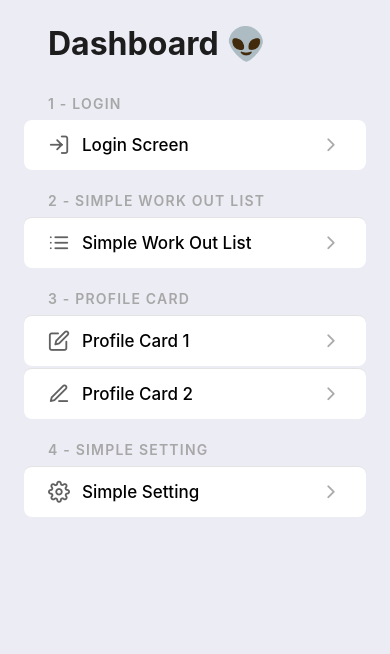
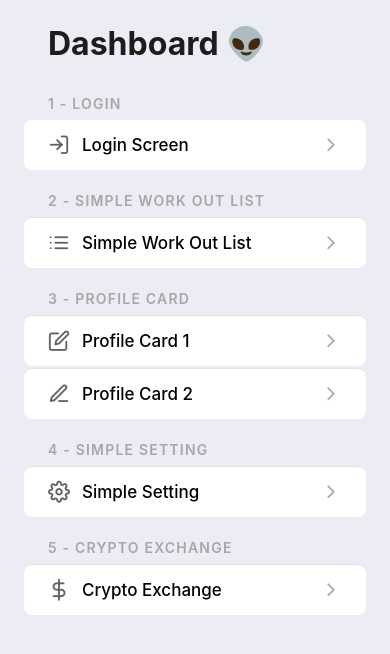
Before and after one commit to dinhdangkhoa0201/withframe-tutorial, a React Native app: screen / in a window 390 px wide. Shown: the top 654 px of the page. Built offline with nearby package versions, Linux system fonts and the light colour scheme.

Commit message:
dev: add Crypto Exchange screen

```diff
--- a/dashboard.js
+++ b/dashboard.js
@@ -45,5 +45,15 @@ export const DASHBOARD_DATA = [
                 navigateTo: "Setting"
             }
         ]
+    }, {
+        name: "5 - Crypto Exchange",
+        items: [
+            {
+                id: "crypto",
+                label: "Crypto Exchange",
+                icon: "dollar-sign",
+                navigateTo: "CryptoExchange"
+            }
+        ]
     }
 ]
--- a/navigationConfig.js
+++ b/navigationConfig.js
@@ -36,5 +36,12 @@ export const stackNavigatorConfig = [
         options: {
             title: "Simple Setting"
         }
+    }, {
+        name: "CryptoExchange",
+        component: require("./src/screens/5-cryptoexchange/CryptoExchange").default,
+        options: {
+            title: "Crypto Exchange",
+            headerShown: false
+        }
     }
 ]
--- /dev/null
+++ b/src/screens/5-cryptoexchange/CryptoExchange.js
@@ -0,0 +1,245 @@
+import React from "react";
+import {SafeAreaView, ScrollView, StatusBar, StyleSheet, Text, TouchableOpacity, View} from "react-native";
+import Feather from "react-native-vector-icons/Feather";
+import FontAwesome5 from "react-native-vector-icons/FontAwesome5";
+
+const DATA = [
+    {
+        title: "Currencies",
+        data: [
+            {
+                icon: "euro-sign",
+                name: "Euro",
+                symbol: "EUR",
+                change: 1.04,
+                price: 16242,
+            },
+            {
+                icon: "yen-sign",
+                name: "Japanese Yen",
+                symbol: "JPY",
+                change: -7.15,
+                price: 0.0072,
+            },
+            {
+                icon: "pound-sign",
+                name: "British Pound",
+                symbol: "GBP",
+                change: 2.88,
+                price: 1.21,
+            },
+            {
+                icon: "lira-sign",
+                name: "Turkish Lira",
+                symbol: "TRY",
+                change: -5.25,
+                price: 0.054,
+            },
+            {
+                icon: "rupee-sign",
+                name: "Indian Rupee",
+                symbol: "INR",
+                change: -22.17,
+                price: 0.012,
+            },
+            {
+                icon: "won-sign",
+                name: "South Korean Won",
+                symbol: "KRW",
+                change: 11.62,
+                price: 0.00075,
+            },
+        ]
+    }, {
+        title: "Cryptocurrencies",
+        data: [
+            {
+                icon: "bitcoin",
+                name: "Bitcoin",
+                symbol: "BTC",
+                change: 4.12,
+                price: 30042,
+            },
+            {
+                icon: "ethereum",
+                name: "Ethereum",
+                symbol: "ETH",
+                change: -2.15,
+                price: 2042,
+            },
+            {
+                icon: "litecoin",
+                name: "Litecoin",
+                symbol: "LTC",
+                change: 1.88,
+                price: 142,
+            },
+            {
+                icon: "dogecoin",
+                name: "Dogecoin",
+                symbol: "DOGE",
+                change: -0.25,
+                price: 0.054,
+            },
+            {
+                icon: "xrp",
+                name: "XRP",
+                symbol: "XRP",
+                change: -1.17,
+                price: 0.612,
+            },
+            {
+                icon: "tether",
+                name: "Tether",
+                symbol: "USDT",
+                change: 0.02,
+                price: 1.00,
+            },
+        ]
+    }
+];
+
+export default function CryptoExchange() {
+    return (
+        <SafeAreaView style={{flex: 1, backgroundColor: "#05121b"}}>
+            <StatusBar barStyle={"light-content"}/>
+            <ScrollView contentContainerStyle={styles.container}>
+                <View style={styles.header}>
+                    <Text style={styles.title}>Exchange 💱</Text>
+                </View>
+
+                {
+                    DATA.map(({title, data}) => (
+                        <View key={title}
+                              style={styles.section}>
+                            <TouchableOpacity onPress={() => {
+                                // Handle section press if needed
+                            }}>
+                                <View style={styles.sectionHeader}>
+                                    <Text style={styles.sectionHeaderTitle}>{title}</Text>
+
+                                    <Feather name={"chevron-right"} color={"#fff"} size={22}/>
+                                </View>
+                            </TouchableOpacity>
+
+                            <View>
+                                {
+                                    data.map(({icon, name, symbol, change, price}, index) => (
+                                        <View key={name}
+                                              style={styles.cardWrapper}>
+                                            <TouchableOpacity onPress={() => {
+                                                // Handle card press if needed
+                                            }}>
+                                                <View style={styles.card}>
+                                                    <View style={styles.cardIcon}>
+                                                        <FontAwesome5 name={icon} color={"#007bff"} size={20}/>
+                                                    </View>
+
+                                                    <View style={styles.cardBody}>
+                                                        <Text style={styles.cardTitle}>{name}</Text>
+                                                        <View style={styles.cardSubtitle}>
+                                                            <Text style={styles.cardSymbol}>{symbol}</Text>
+                                                            <Text style={[styles.cardChange, {color: change > 0 ? "#31d158" : "#ff463a"}]}>
+                                                                {change > 0 ? "+" : "-"}
+                                                                {Math.abs(change)}%
+                                                            </Text>
+                                                        </View>
+                                                    </View>
+
+                                                    <Text style={styles.cardPrice}>
+                                                        ${price.toLocaleString("en-US")}</Text>
+                                                </View>
+                                            </TouchableOpacity>
+                                        </View>
+                                    ))
+                                }
+                            </View>
+                        </View>
+                    ))
+                }
+            </ScrollView>
+        </SafeAreaView>
+    )
+}
+
+const styles = StyleSheet.create({
+    container: {
+        paddingVertical: 24,
+    },
+    header: {
+        paddingHorizontal: 24,
+    },
+    title: {
+        fontSize: 32,
+        fontWeight: "700",
+        color: "#fff",
+        marginBottom: 12,
+    },
+    section: {
+        marginTop: 12,
+        marginBottom: 18,
+        paddingLeft: 24,
+    },
+    sectionHeader: {
+        flexDirection: "row",
+        alignItems: "center",
+        justifyContent: "space-between",
+        paddingRight: 12,
+    },
+    sectionHeaderTitle: {
+        color: "#fff",
+        fontSize: 20,
+        fontWeight: "700",
+    },
+    cardWrapper: {
+        borderBottomWidth: 1,
+        borderColor: "#26343d"
+    },
+    card: {
+        paddingVertical: 14,
+        flexDirection: "row",
+        alignItems: "center",
+        justifyContent: "flex-start",
+    },
+    cardIcon: {
+        width: 46,
+        height: 46,
+        alignItems: "center",
+        justifyContent: "center",
+        backgroundColor: 'rgb(255, 255, 255, 0.05)',
+        borderRadius: 12,
+    },
+    cardTitle: {
+        color: "#fff",
+        fontSize: 17,
+        fontWeight: "700",
+    },
+    cardSubtitle: {
+        flexDirection: "row",
+        alignItems: "center",
+        marginTop: 4,
+    },
+    cardBody: {
+        marginLeft: 12,
+        marginRight: "auto"
+    },
+    cardPrice: {
+        color: "#0389ff",
+        fontSize: 17,
+        fontWeight: "600",
+        marginRight: 16,
+    },
+    cardSymbol: {
+        color: "#5b6a73",
+        fontSize: 16,
+        lineHeight: 20,
+        fontWeight: "600"
+    },
+    cardChange: {
+        color: "#fff",
+        fontSize: 16,
+        fontWeight: "500",
+        lineHeight: 20,
+        marginLeft: 12
+    }
+})
```
